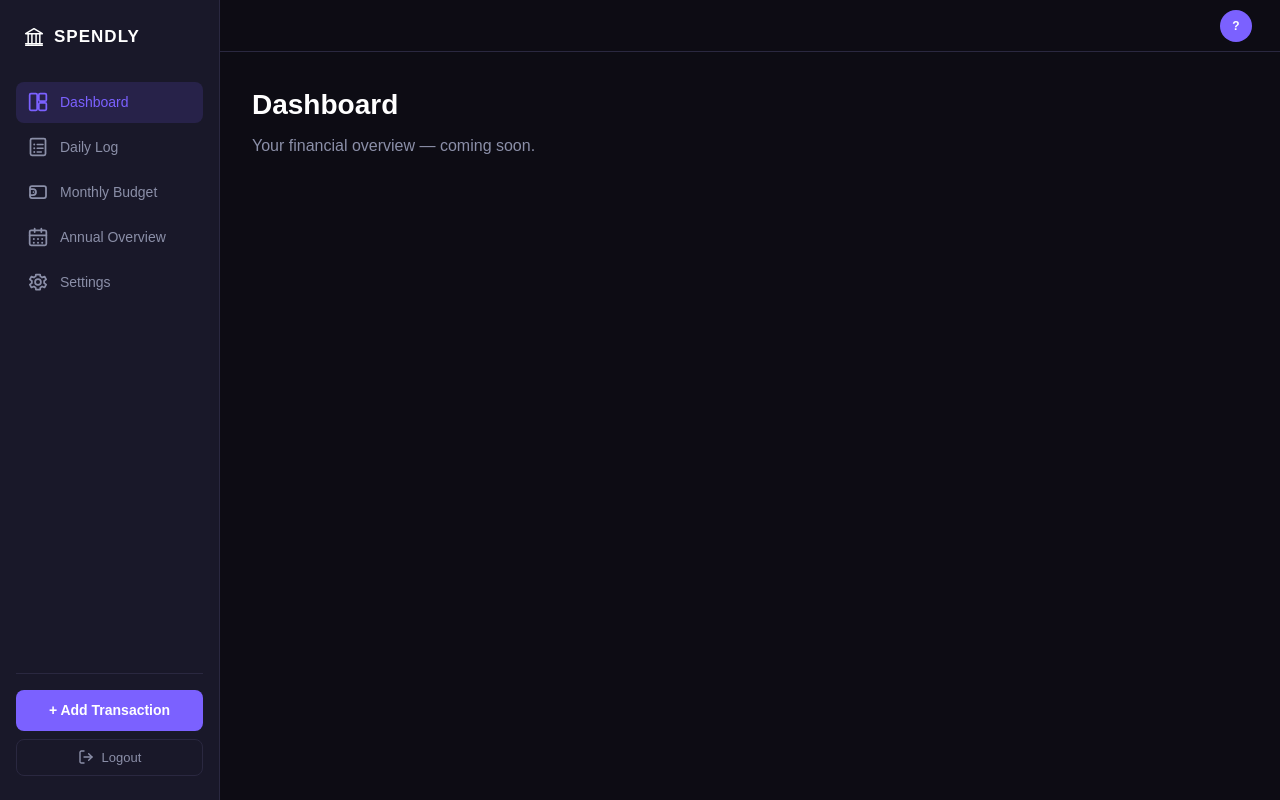
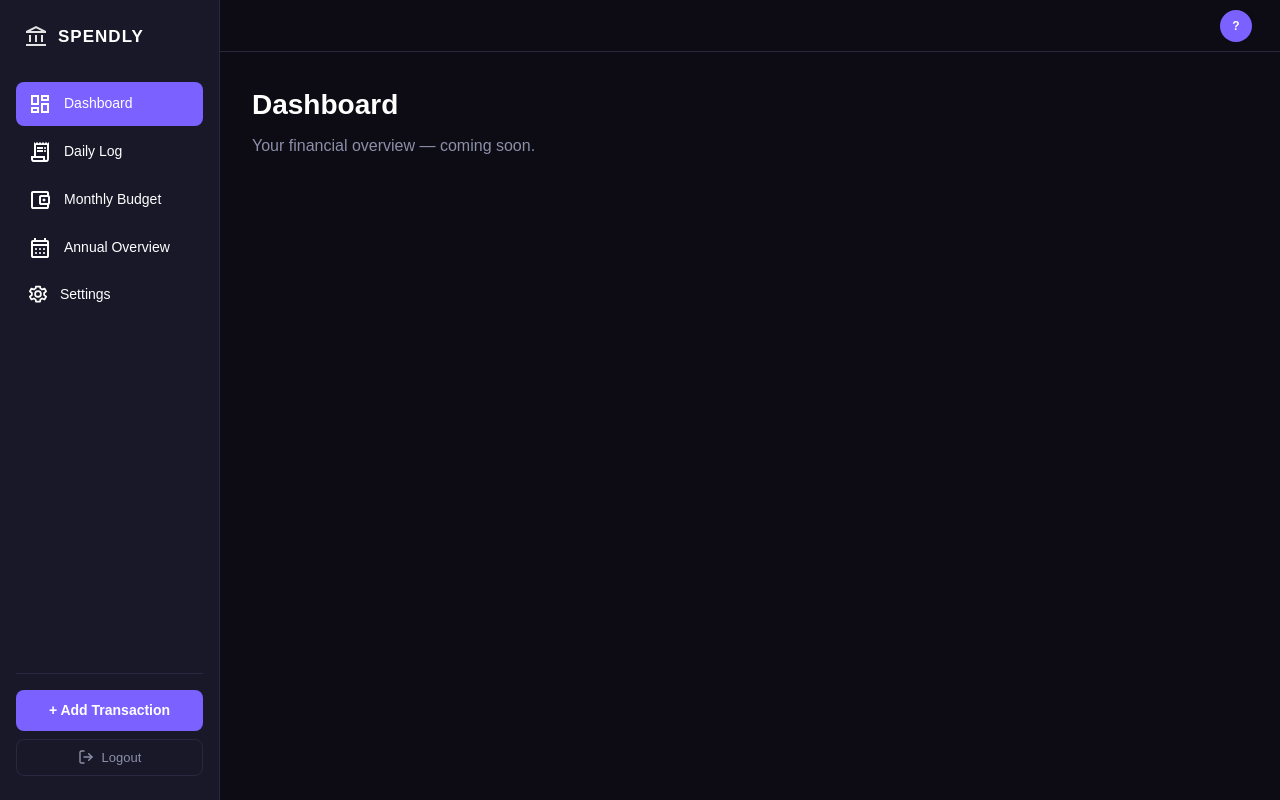
Before and after one commit to tanyhd/spendly, a Next.js app: page /dashboard in a window 1280 px wide. Built offline with nearby package versions, Linux system fonts and the light colour scheme; no server answers.

Commit message:
refactor: update icons to currentColor and simplify sidebar nav styling

```diff
--- a/src/common/components/Sidebar.module.css
+++ b/src/common/components/Sidebar.module.css
@@ -40,18 +40,12 @@
     padding: 0.625rem 0.75rem;
     border-radius: 0.5rem;
     font-size: 0.875rem;
-    color: var(--text-muted);
-    transition: background 0.15s, color 0.15s;
-}
-
-.navItem:hover {
-    background: var(--surface-2);
-    color: var(--text);
+    color: #fff;
 }
 
 .active {
-    background: var(--primary-light);
-    color: var(--primary);
+    background: var(--primary);
+    color: #fff;
 }
 
 .icon {
--- a/src/common/icons/AnnualOverview.tsx
+++ b/src/common/icons/AnnualOverview.tsx
@@ -1,16 +1,5 @@
-export default function AnnualOverview({ stroke, ...rest }: { stroke?: string; [rest: string]: any }) {
+export default function AnnualOverview({ stroke, ...rest }: { stroke?: string;[rest: string]: any }) {
     return (
-        <svg width="20" height="20" viewBox="0 0 20 20" fill="none" xmlns="http://www.w3.org/2000/svg" {...rest}>
-            <rect x="1.667" y="3.333" width="16.667" height="15" rx="1.5" stroke={stroke || 'currentColor'} strokeWidth="1.75" strokeLinecap="round" strokeLinejoin="round" />
-            <path d="M13.333 1.667V5" stroke={stroke || 'currentColor'} strokeWidth="1.75" strokeLinecap="round" />
-            <path d="M6.667 1.667V5" stroke={stroke || 'currentColor'} strokeWidth="1.75" strokeLinecap="round" />
-            <path d="M1.667 8.333H18.333" stroke={stroke || 'currentColor'} strokeWidth="1.75" strokeLinecap="round" />
-            <circle cx="5.833" cy="12.083" r="1" fill={stroke || 'currentColor'} />
-            <circle cx="10" cy="12.083" r="1" fill={stroke || 'currentColor'} />
-            <circle cx="14.167" cy="12.083" r="1" fill={stroke || 'currentColor'} />
-            <circle cx="5.833" cy="15.833" r="1" fill={stroke || 'currentColor'} />
-            <circle cx="10" cy="15.833" r="1" fill={stroke || 'currentColor'} />
-            <circle cx="14.167" cy="15.833" r="1" fill={stroke || 'currentColor'} />
-        </svg>
+        <svg xmlns="http://www.w3.org/2000/svg" height="24px" viewBox="0 -960 960 960" width="24px" fill="currentColor" {...rest}><path d="M200-80q-33 0-56.5-23.5T120-160v-560q0-33 23.5-56.5T200-800h40v-80h80v80h320v-80h80v80h40q33 0 56.5 23.5T840-720v560q0 33-23.5 56.5T760-80H200Zm0-80h560v-400H200v400Zm0-480h560v-80H200v80Zm0 0v-80 80Zm280 240q-17 0-28.5-11.5T440-440q0-17 11.5-28.5T480-480q17 0 28.5 11.5T520-440q0 17-11.5 28.5T480-400Zm-188.5-11.5Q280-423 280-440t11.5-28.5Q303-480 320-480t28.5 11.5Q360-457 360-440t-11.5 28.5Q337-400 320-400t-28.5-11.5ZM640-400q-17 0-28.5-11.5T600-440q0-17 11.5-28.5T640-480q17 0 28.5 11.5T680-440q0 17-11.5 28.5T640-400ZM480-240q-17 0-28.5-11.5T440-280q0-17 11.5-28.5T480-320q17 0 28.5 11.5T520-280q0 17-11.5 28.5T480-240Zm-188.5-11.5Q280-263 280-280t11.5-28.5Q303-320 320-320t28.5 11.5Q360-297 360-280t-11.5 28.5Q337-240 320-240t-28.5-11.5ZM640-240q-17 0-28.5-11.5T600-280q0-17 11.5-28.5T640-320q17 0 28.5 11.5T680-280q0 17-11.5 28.5T640-240Z" /></svg>
     );
 }
--- a/src/common/icons/Bank.tsx
+++ b/src/common/icons/Bank.tsx
@@ -1,13 +1,5 @@
-export default function Bank({ stroke, ...rest }: { stroke?: string; [rest: string]: any }) {
+export default function Bank({ stroke, ...rest }: { stroke?: string;[rest: string]: any }) {
     return (
-        <svg width="20" height="20" viewBox="0 0 20 20" fill="none" xmlns="http://www.w3.org/2000/svg" {...rest}>
-            <path d="M10 1.667L1.667 6.667H18.333L10 1.667Z" stroke={stroke || 'currentColor'} strokeWidth="1.5" strokeLinecap="round" strokeLinejoin="round" />
-            <path d="M1.667 16.667H18.333" stroke={stroke || 'currentColor'} strokeWidth="1.5" strokeLinecap="round" />
-            <path d="M1.667 18.333H18.333" stroke={stroke || 'currentColor'} strokeWidth="1.5" strokeLinecap="round" />
-            <path d="M4.167 6.667V16.667" stroke={stroke || 'currentColor'} strokeWidth="1.5" strokeLinecap="round" />
-            <path d="M7.917 6.667V16.667" stroke={stroke || 'currentColor'} strokeWidth="1.5" strokeLinecap="round" />
-            <path d="M12.083 6.667V16.667" stroke={stroke || 'currentColor'} strokeWidth="1.5" strokeLinecap="round" />
-            <path d="M15.833 6.667V16.667" stroke={stroke || 'currentColor'} strokeWidth="1.5" strokeLinecap="round" />
-        </svg>
+        <svg xmlns="http://www.w3.org/2000/svg" height="24px" viewBox="0 -960 960 960" width="24px" fill="#e3e3e3"><path d="M200-280v-280h80v280h-80Zm240 0v-280h80v280h-80ZM80-120v-80h800v80H80Zm600-160v-280h80v280h-80ZM80-640v-80l400-200 400 200v80H80Zm178-80h444-444Zm0 0h444L480-830 258-720Z" /></svg>
     );
 }
--- a/src/common/icons/DailyLog.tsx
+++ b/src/common/icons/DailyLog.tsx
@@ -1,13 +1,5 @@
-export default function DailyLog({ stroke, ...rest }: { stroke?: string; [rest: string]: any }) {
+export default function DailyLog({ stroke, ...rest }: { stroke?: string;[rest: string]: any }) {
     return (
-        <svg width="20" height="20" viewBox="0 0 20 20" fill="none" xmlns="http://www.w3.org/2000/svg" {...rest}>
-            <rect x="2.5" y="1.667" width="15" height="16.667" rx="1.5" stroke={stroke || 'currentColor'} strokeWidth="1.75" strokeLinecap="round" strokeLinejoin="round" />
-            <circle cx="6.25" cy="7.5" r="1" fill={stroke || 'currentColor'} />
-            <path d="M9.167 7.5H15" stroke={stroke || 'currentColor'} strokeWidth="1.5" strokeLinecap="round" />
-            <circle cx="6.25" cy="11.25" r="1" fill={stroke || 'currentColor'} />
-            <path d="M9.167 11.25H15" stroke={stroke || 'currentColor'} strokeWidth="1.5" strokeLinecap="round" />
-            <circle cx="6.25" cy="15" r="1" fill={stroke || 'currentColor'} />
-            <path d="M9.167 15H13.333" stroke={stroke || 'currentColor'} strokeWidth="1.5" strokeLinecap="round" />
-        </svg>
+        <svg xmlns="http://www.w3.org/2000/svg" height="24px" viewBox="0 -960 960 960" width="24px" fill="currentColor" {...rest}><path d="M240-80q-50 0-85-35t-35-85v-120h120v-560l60 60 60-60 60 60 60-60 60 60 60-60 60 60 60-60 60 60 60-60v680q0 50-35 85t-85 35H240Zm480-80q17 0 28.5-11.5T760-200v-560H320v440h360v120q0 17 11.5 28.5T720-160ZM360-600v-80h240v80H360Zm0 120v-80h240v80H360Zm320-120q-17 0-28.5-11.5T640-640q0-17 11.5-28.5T680-680q17 0 28.5 11.5T720-640q0 17-11.5 28.5T680-600Zm0 120q-17 0-28.5-11.5T640-520q0-17 11.5-28.5T680-560q17 0 28.5 11.5T720-520q0 17-11.5 28.5T680-480ZM240-160h360v-80H200v40q0 17 11.5 28.5T240-160Zm-40 0v-80 80Z" /></svg>
     );
 }
--- a/src/common/icons/Dashboard.tsx
+++ b/src/common/icons/Dashboard.tsx
@@ -1,9 +1,5 @@
-export default function Dashboard({ stroke, ...rest }: { stroke?: string; [rest: string]: any }) {
+export default function Dashboard({ stroke, ...rest }: { stroke?: string;[rest: string]: any }) {
     return (
-        <svg width="20" height="20" viewBox="0 0 20 20" fill="none" xmlns="http://www.w3.org/2000/svg" {...rest}>
-            <rect x="1.667" y="1.667" width="7.5" height="16.667" rx="1.25" stroke={stroke || 'currentColor'} strokeWidth="1.75" strokeLinecap="round" strokeLinejoin="round" />
-            <rect x="10.833" y="1.667" width="7.5" height="7.5" rx="1.25" stroke={stroke || 'currentColor'} strokeWidth="1.75" strokeLinecap="round" strokeLinejoin="round" />
-            <rect x="10.833" y="10.833" width="7.5" height="7.5" rx="1.25" stroke={stroke || 'currentColor'} strokeWidth="1.75" strokeLinecap="round" strokeLinejoin="round" />
-        </svg>
+        <svg xmlns="http://www.w3.org/2000/svg" height="24px" viewBox="0 -960 960 960" width="24px" fill="currentColor" {...rest}><path d="M520-600v-240h320v240H520ZM120-440v-400h320v400H120Zm400 320v-400h320v400H520Zm-400 0v-240h320v240H120Zm80-400h160v-240H200v240Zm400 320h160v-240H600v240Zm0-480h160v-80H600v80ZM200-200h160v-80H200v80Zm160-320Zm240-160Zm0 240ZM360-280Z" /></svg>
     );
 }
--- a/src/common/icons/MonthlyBudget.tsx
+++ b/src/common/icons/MonthlyBudget.tsx
@@ -1,9 +1,5 @@
-export default function MonthlyBudget({ stroke, ...rest }: { stroke?: string; [rest: string]: any }) {
+export default function MonthlyBudget({ stroke, ...rest }: { stroke?: string;[rest: string]: any }) {
     return (
-        <svg width="20" height="20" viewBox="0 0 20 20" fill="none" xmlns="http://www.w3.org/2000/svg" {...rest}>
-            <rect x="2" y="4" width="16" height="12" rx="2" stroke={stroke || 'currentColor'} strokeWidth="1.75" strokeLinecap="round" strokeLinejoin="round" />
-            <path d="M2 7h3a3 3 0 0 1 0 6H2" stroke={stroke || 'currentColor'} strokeWidth="1.75" strokeLinecap="round" strokeLinejoin="round" />
-            <path d="M5.5 10h0.01" stroke={stroke || 'currentColor'} strokeWidth="1.75" strokeLinecap="round" strokeLinejoin="round" />
-        </svg>
+        <svg xmlns="http://www.w3.org/2000/svg" height="24px" viewBox="0 -960 960 960" width="24px" fill="currentColor" {...rest}><path d="M200-200v-560 560Zm0 80q-33 0-56.5-23.5T120-200v-560q0-33 23.5-56.5T200-840h560q33 0 56.5 23.5T840-760v100h-80v-100H200v560h560v-100h80v100q0 33-23.5 56.5T760-120H200Zm320-160q-33 0-56.5-23.5T440-360v-240q0-33 23.5-56.5T520-680h280q33 0 56.5 23.5T880-600v240q0 33-23.5 56.5T800-280H520Zm280-80v-240H520v240h280Zm-117.5-77.5Q700-455 700-480t-17.5-42.5Q665-540 640-540t-42.5 17.5Q580-505 580-480t17.5 42.5Q615-420 640-420t42.5-17.5Z" /></svg>
     );
 }
```
